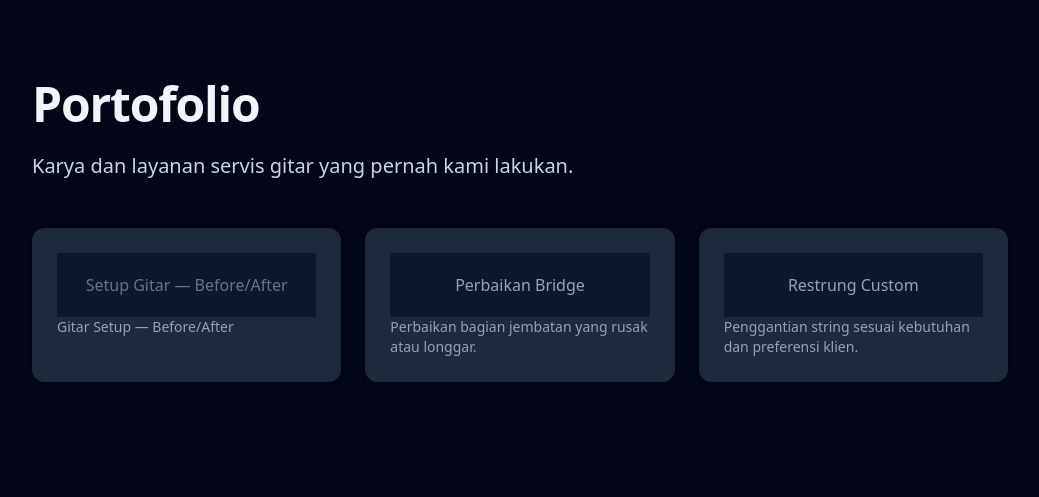
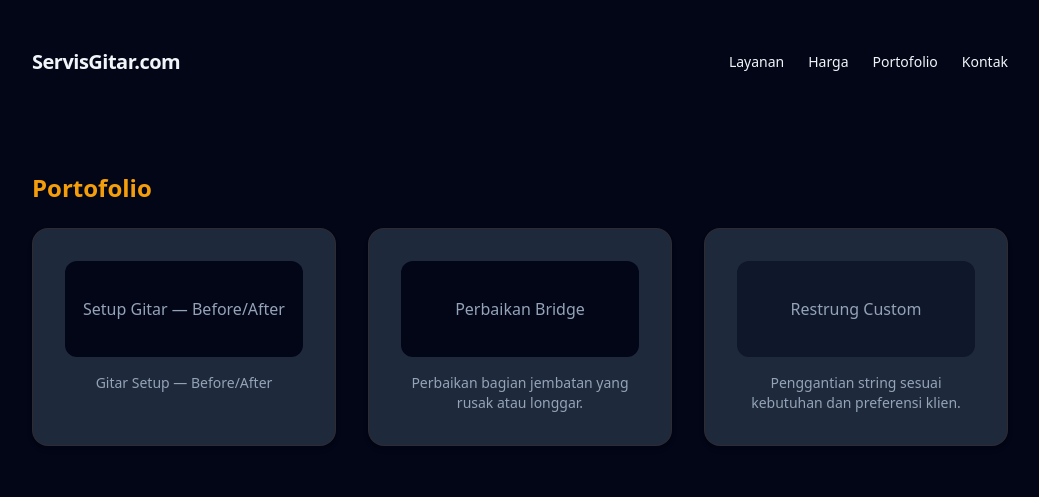
Before and after one commit to jdanwmusic/servis-gitar, a website: page src/pages/galeri.html in a window 1280 px wide. Shown: the whole page, without its empty margins (120-1159 px from the left). Drawn offline with nearby package versions, Linux system fonts and the light colour scheme.

Commit message:
feat: improve main service and gallery pages

```diff
--- a/src/pages/galeri.html
+++ b/src/pages/galeri.html
@@ -1,25 +1,37 @@
 <!DOCTYPE html>
 <html lang="id">
 <head>
-<meta charset="UTF-8"><meta name="viewport" content="width=device-width, initial-scale=1.0">
+  <meta charset="UTF-8">
+  <meta name="viewport" content="width=device-width, initial-scale=1.0">
   <title>Portofolio — ServisGitar</title>
   <script src="https://cdn.tailwindcss.com"></script>
 </head>
 <body class="bg-slate-950 text-slate-100 font-sans">
-<main class="max-w-5xl mx-auto px-6 py-20">
-<h1 class="text-5xl font-extrabold tracking-tight mb-6">Portofolio</h1>
-<p class="text-xl text-slate-300 mb-12">Karya dan layanan servis gitar yang pernah kami lakukan.</p>
-<div class="grid md:grid-cols-3 gap-6">
-  <div class="bg-slate-800 rounded-xl overflow-hidden border border-slate-800 p-6 shadow-md">
-    <div class="h-16 bg-slate-900 flex items-center justify-center text-slate-500">Setup Gitar — Before/After</div>
+  <!-- Hero -->
+  <header class="max-w-5xl mx-auto px-6 py-12 flex items-center justify-between">
+    <a href="#" class="text-xl font-extrabold tracking-tight">ServisGitar.com</a>
+    <nav class="flex gap-6 text-sm font-medium">
+      <a href="#" class="hover:text-amber-400 transition">Layanan</a>
+      <a href="#" class="hover:text-amber-400 transition">Harga</a>
+      <a href="#" class="hover:text-amber-400 transition">Portofolio</a>
+      <a href="#" class="hover:text-amber-400 transition">Kontak</a>
+    </nav>
+  </header>
+
+  <!-- Gallery Grid -->
+  <main class="max-w-5xl mx-auto px-6 py-12">
+    <h2 class="text-2xl font-extrabold mb-6 text-amber-500">Portofolio</h2>
+    <div class="grid md:grid-cols-3 gap-8">
+      <div class="bg-slate-800 rounded-2xl p-8 border border-amber-900/20 shadow-md text-center">
+        <div class="h-24 bg-slate-950 rounded-xl flex items-center justify-center text-slate-400 mb-4">Setup Gitar — Before/After</div>
         <p class="text-sm text-slate-400">Gitar Setup — Before/After</p>
       </div>
-  <div class="bg-slate-800 rounded-xl overflow-hidden border border-slate-800 p-6 shadow-md">
-    <div class="h-16 bg-slate-900 flex items-center justify-center text-slate-400">Perbaikan Bridge</div>
+      <div class="bg-slate-800 rounded-2xl p-8 border border-amber-900/20 shadow-md text-center">
+        <div class="h-24 bg-slate-950 rounded-xl flex items-center justify-center text-slate-400 mb-4">Perbaikan Bridge</div>
         <p class="text-sm text-slate-400">Perbaikan bagian jembatan yang rusak atau longgar.</p>
       </div>
-  <div class="bg-slate-800 rounded-xl overflow-hidden border border-slate-800 p-6 shadow-md">
-    <div class="h-16 bg-slate-900 flex items-center justify-center text-slate-400">Restrung Custom</div>
+      <div class="bg-slate-800 rounded-2xl p-8 border border-amber-900/20 shadow-md text-center">
+        <div class="h-24 bg-slate-900 rounded-xl flex items-center justify-center text-slate-400 mb-4">Restrung Custom</div>
         <p class="text-sm text-slate-400">Penggantian string sesuai kebutuhan dan preferensi klien.</p>
       </div>
     </div>
```
Also changed, not shown: src/pages/index.html (+20 -9 lines). Lines whose indentation alone changed are shown as unchanged.
